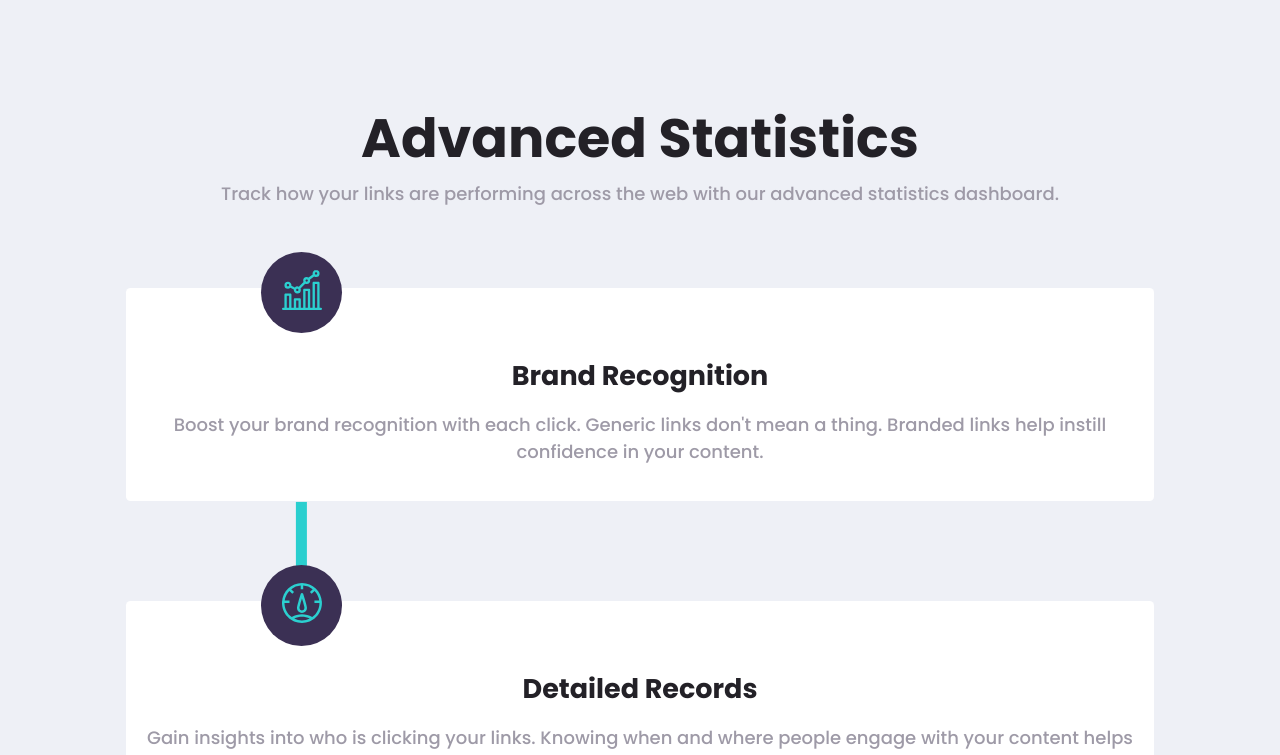
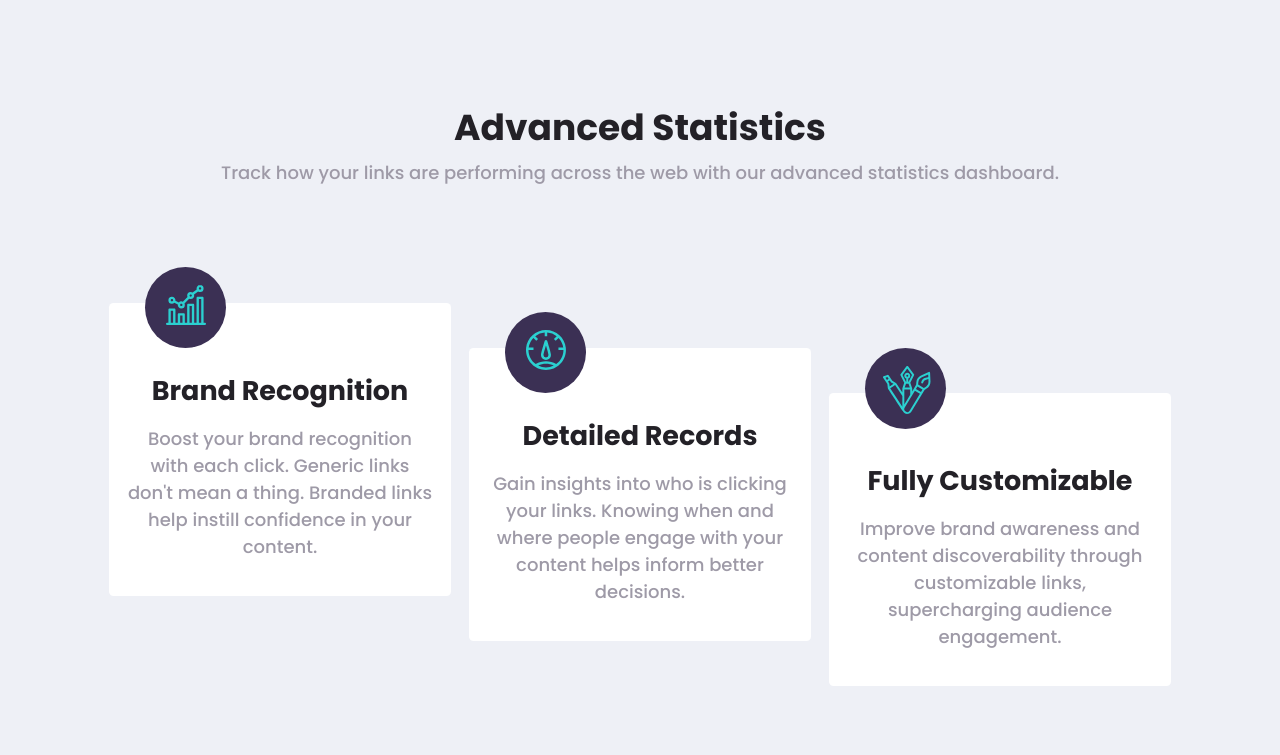
Before and after one commit to ZeenatLawal/Shortly, a React (Create React App) app: page / in a window 1280 px wide. Shown: the part 670-1425 px from the top of the page. Built offline with nearby package versions, Linux system fonts and the light colour scheme.

Commit message:
Style Stats section for desktop

```diff
--- a/src/components/Stats.js
+++ b/src/components/Stats.js
@@ -9,11 +9,11 @@ const Stats = () => (
     <section className="stats text-center">
       <div className="main">
         <h3 className="title stats-title">Advanced Statistics</h3>
-        <p className="text-color pb-3">
+        <p className="text-color pb-3 pb-lg-5">
           Track how your links are performing across the
           web with our advanced statistics dashboard.
         </p>
-        <div className="py-4">
+        <div className="py-4 d-lg-flex justify-content-lg-center">
           <div className="pb-5 position-relative">
             <div className="icon rounded-circle">
               <img src={brand} alt="Graph icon" />
@@ -27,7 +27,7 @@ const Stats = () => (
             </div>
           </div>
           <hr className="line" />
-          <div className="pb-5 position-relative">
+          <div className="pb-5 position-relative records">
             <div className="icon rounded-circle">
               <img src={records} alt="Records icon" />
             </div>
@@ -40,7 +40,7 @@ const Stats = () => (
             </div>
           </div>
           <hr className="line" />
-          <div className="pb-5 position-relative">
+          <div className="pb-5 position-relative customize">
             <div className="icon rounded-circle">
               <img src={customize} alt="Pens icon" />
             </div>
--- a/src/styles/Stats.css
+++ b/src/styles/Stats.css
@@ -34,3 +34,41 @@
   font-weight: 700;
   padding-bottom: 0.5rem;
 }
+
+@media screen and (min-width: 1024px) {
+  .stats-title {
+    font-size: 2rem;
+  }
+
+  .stats-card {
+    width: 19rem;
+  }
+
+  .line {
+    width: 2rem;
+    margin-left: 1rem;
+    transform: rotate(180deg);
+    margin-top: 10rem;
+  }
+
+  .icon {
+    top: -1rem;
+    left: 2rem;
+  }
+
+  .records {
+    padding-top: 2.5rem;
+  }
+
+  .customize {
+    padding-top: 5rem;
+  }
+
+  .records .icon {
+    top: 1.5rem;
+  }
+
+  .customize .icon {
+    top: 3.5rem;
+  }
+}
```
